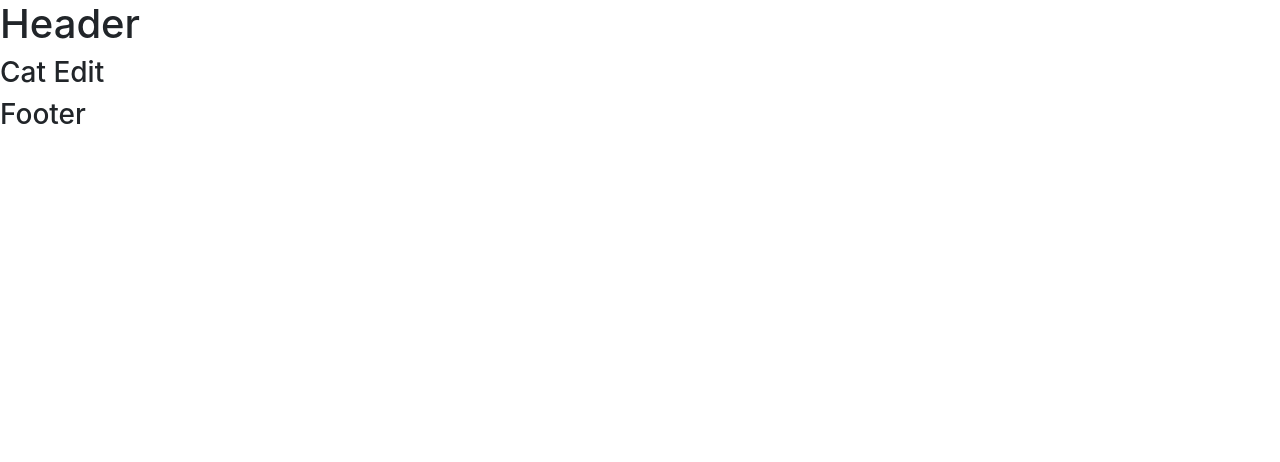
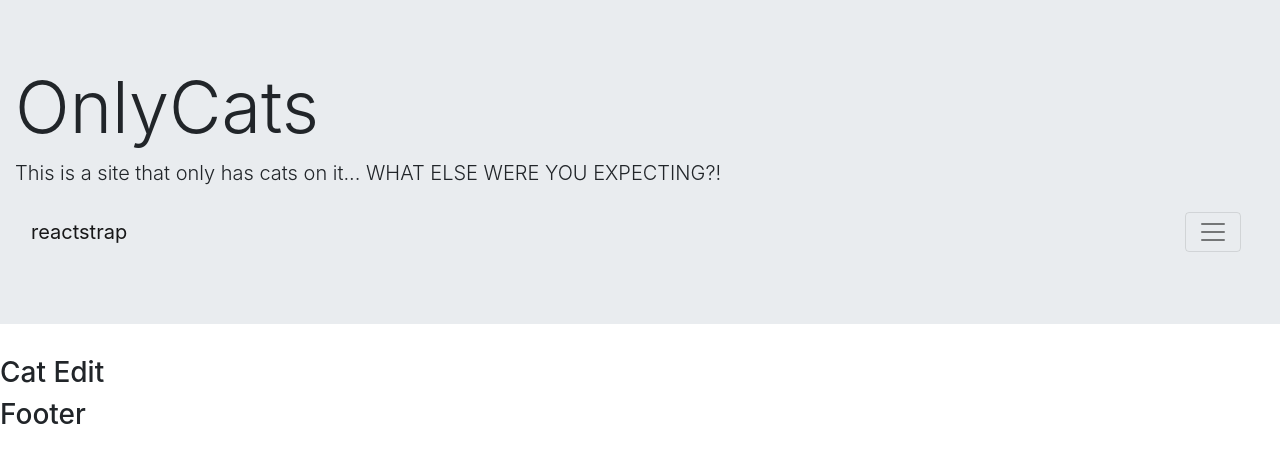
Before and after one commit to davidkim4/cat-tinder-frontend-onlycats, a React (Create React App) app: page /catedit/1 in a window 1280 px wide. Shown: the top 462 px of the page. Built offline with nearby package versions, Linux system fonts and the light colour scheme.

Commit message:
added some styling header and not found

```diff
--- a/src/components/Header.js
+++ b/src/components/Header.js
@@ -1,11 +1,48 @@
-import React, { Component } from 'react';
+import React, { Component, useState } from 'react';
+import {
+    Collapse,
+    Jumbotron,
+    Container,
+    Navbar,
+    NavbarToggler,
+    NavbarBrand,
+    Nav,
+    NavItem,
+    NavLink
+} from 'reactstrap';
 
-export default class Header extends Component {
-    render() {
-        return(
-            <>
-                <h1>Header</h1>
-            </>
-        )
-    }
-}
+// export default class Header extends Component {
+const Header = (props) => {
+    const [collapsed, setCollapsed] = useState(true);
+
+    const toggleNavbar = () => setCollapsed(!collapsed);
+
+    // render() {
+    return (
+        <div>
+            <Jumbotron fluid>
+                <Container fluid>
+                    <h1 className="display-3">OnlyCats</h1>
+                    <p className="lead">This is a site that only has cats on it... WHAT ELSE WERE YOU EXPECTING?!</p>
+                    <Navbar color="faded" light>
+                        <NavbarBrand href="/" className="mr-auto">reactstrap</NavbarBrand>
+                        <NavbarToggler onClick={toggleNavbar} className="mr-2" />
+                        <Collapse isOpen={!collapsed} navbar>
+                            <Nav navbar>
+                                <NavItem>
+                                    <NavLink href="/components/">Components</NavLink>
+                                </NavItem>
+                                <NavItem>
+                                    <NavLink href="https://github.com/reactstrap/reactstrap">GitHub</NavLink>
+                                </NavItem>
+                            </Nav>
+                        </Collapse>
+                    </Navbar>
+                </Container>
+            </Jumbotron>
+        </div>
+    );
+};
+export default Header;
+//     }
+// }
--- a/src/pages/NotFound.js
+++ b/src/pages/NotFound.js
@@ -1,10 +1,12 @@
 import React, { Component } from 'react';
+import doge from "../assets/doge.png";
 
 export default class NotFound extends Component {
     render() {
         return (
             <>
-                <h3>Not Found</h3>
+                <img src={doge} alt="Majestic dog" />
+                <h3>You seem to be lost...</h3>
             </>
         )
     }
```
Also changed, not shown: src/assets/doge.png (added).
